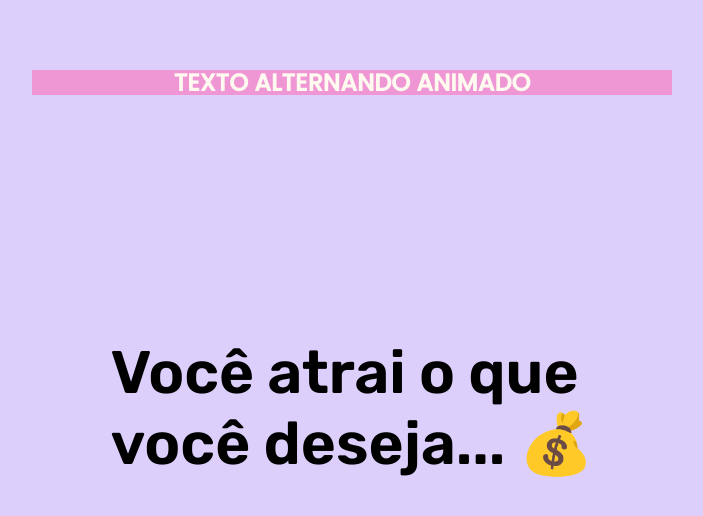
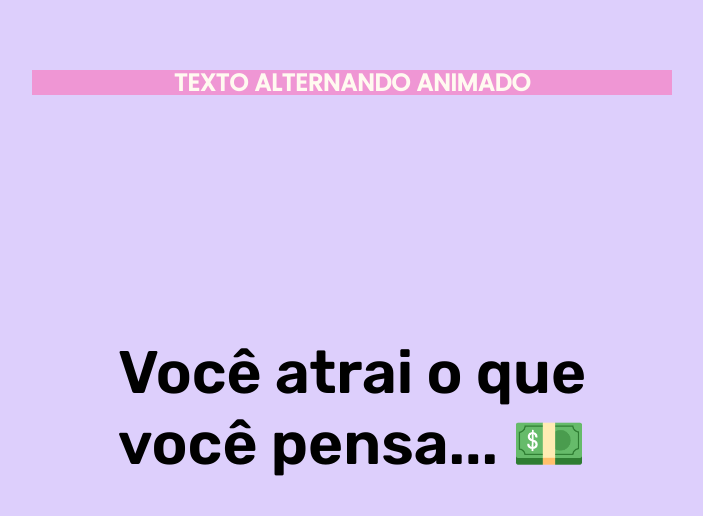
Before and after one commit to belatoledo/30diasDeCSS, a plain HTML site: page dia-10/index.html in a window 1280 px wide. Shown: the whole page, without its empty margins (288-991 px from the left). Drawn offline with Linux system fonts and the light colour scheme.

Commit message:
Change style dia-10

```diff
--- a/dia-10/index.html
+++ b/dia-10/index.html
@@ -15,7 +15,7 @@
 
     <h2>Texto alternando animado</h2>
 
-    <h1>Você atrai o que <br> você deseja... <span></span></h1>
+    <h1>Você atrai o que <br> você pensa... <span></span></h1>
 
 </body>
 </html>
--- a/dia-10/style.css
+++ b/dia-10/style.css
@@ -11,6 +11,7 @@ h1 {
     font-size: 60px;
     font-family: 'Rubik', sans-serif;
     overflow-wrap: normal;
+    text-align: center;
 }
 
 h2 {
@@ -27,7 +28,7 @@ h2 {
 
 span:before {
     content: '';
-    animation: word-swith 3s ease-out infinite;
+    animation: word-swith 3s infinite;
 }
 
 @keyframes word-swith
```
